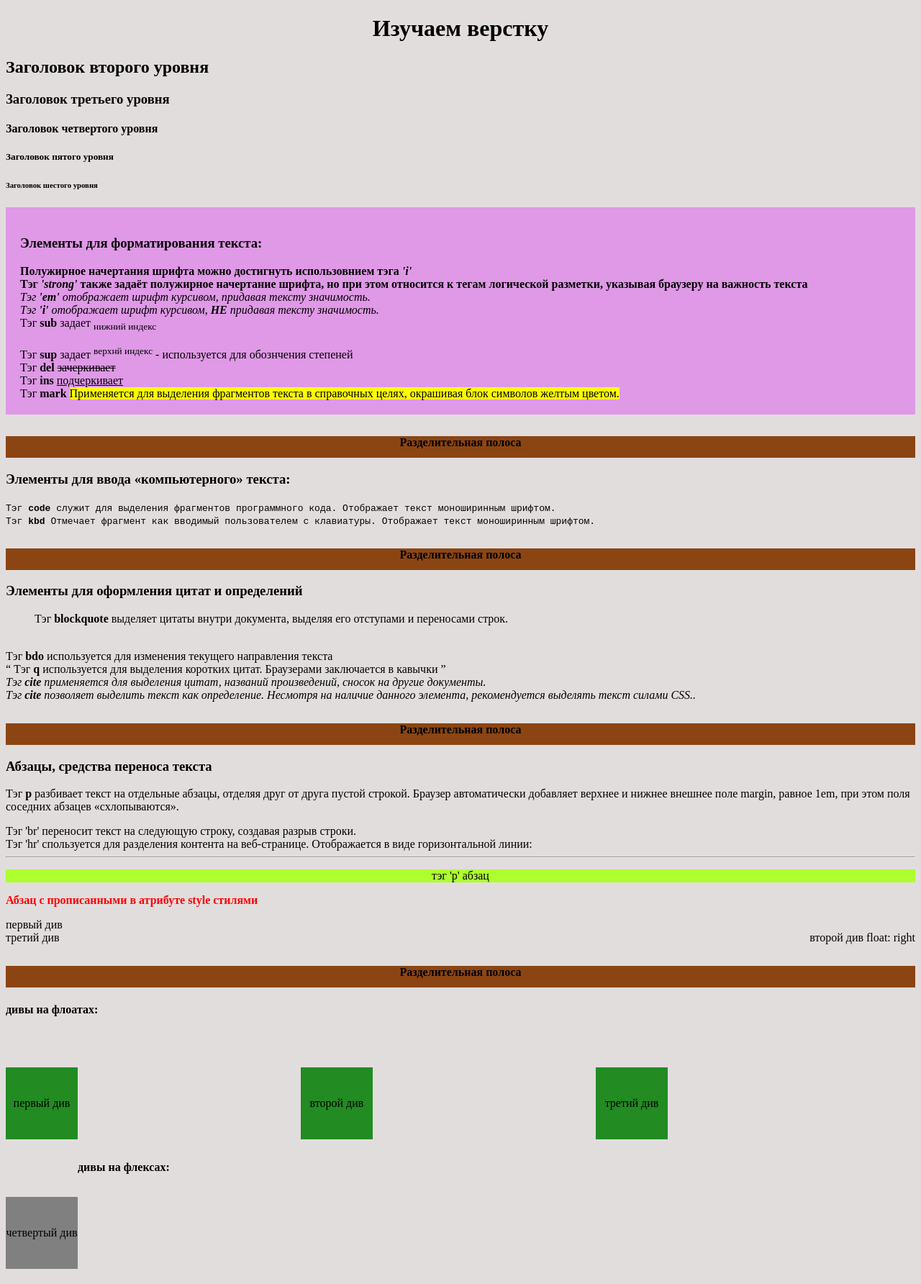
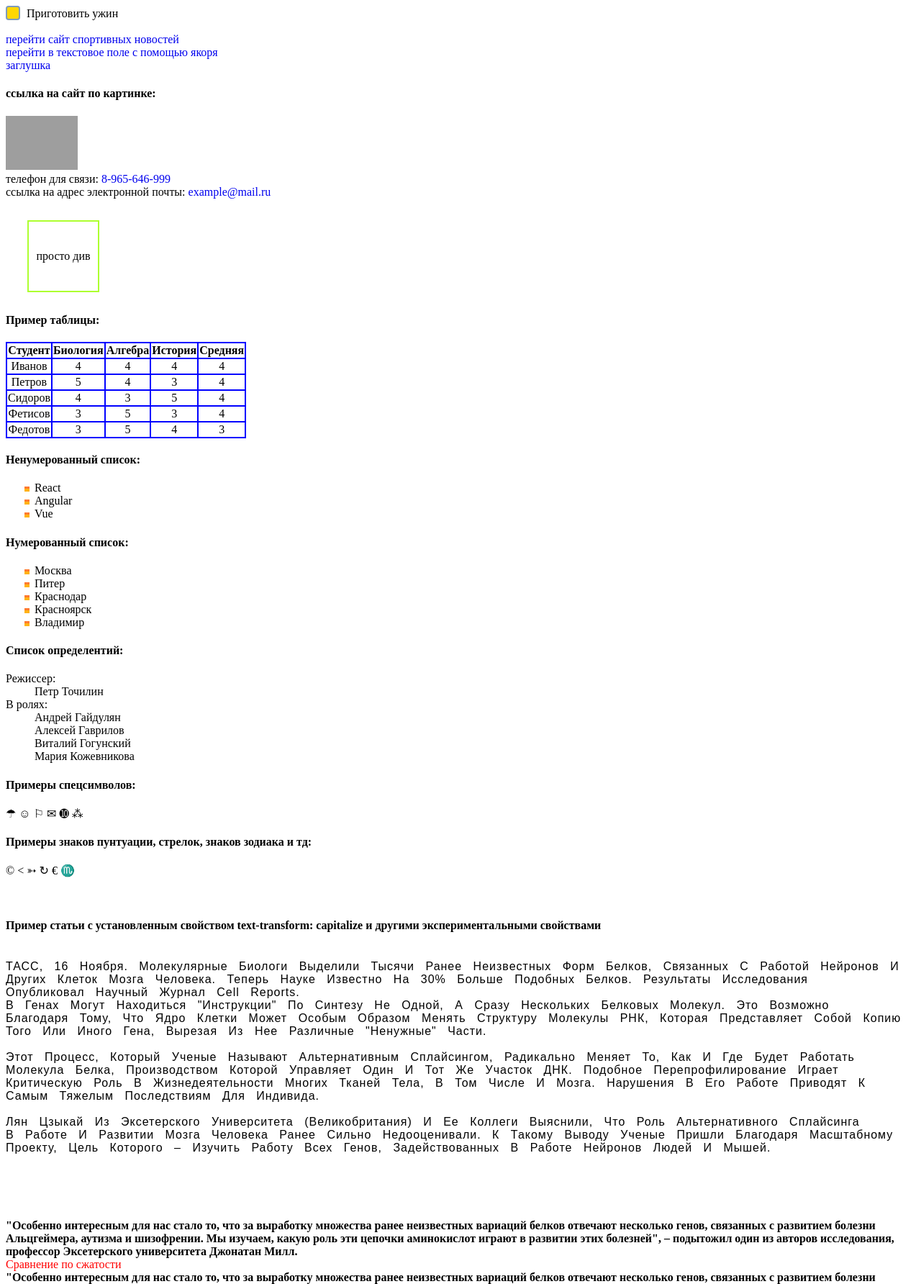
Before and after one commit to 7on999/SemyonPapin_nc2021, a plain HTML site: page index.html in a window 1280 px wide. Shown: the top 1784 px of the page at 72% size. Drawn offline with Linux system fonts and the light colour scheme; grey boxes are pictures that could not be loaded.

Commit message:
done 2hw

```diff
--- a/index.css
+++ b/index.css
@@ -1,170 +1,198 @@
-body {
-  background-color:rgba(219, 212, 212, 0.789);
+* {
+	box-sizing: border-box;
 }
 
-h1 {
+table.example,
+table.example tr th,
+table.example tr td{
+  border: 2px solid blue;
+  border-collapse: collapse;
   text-align: center;
 }
 
-.editText {
-  background-color: rgba(222, 135, 233, 0.789);
-  padding: 20px;
+.news {
+  text-transform: capitalize;
+  white-space: pre-line;
+  word-spacing: 10px;
+  letter-spacing: 1px;
+  font-family: fantasy;
 }
 
-.space{
-  margin-top: 30px;
-  height: 30px;
-  background-color: saddlebrown;
-  color:black;
-  text-align: center;
-  font-weight: bold;
-  vertical-align: center;
+.news2 {
+  font-weight:  700;
+  font-stretch: ultra-expanded;
 }
 
-.testP {
-  text-align: center;
-  background-color:greenyellow
+.news3 {
+  font-weight:  700;
+  font-stretch: ultra-condensed;
 }
 
-.FR {
-  float:right
-}
-
-.secondDiv div{
-  text-align: center;;
-  width:100px;
-  height: 100px;
-  background-color:forestgreen;
-  float:left;
-  margin: 50px 310px 30px 0;
-}
-
-.secondDiv div:last-child{
-  margin: 50px 0 30px 0;
-  background-color:gray
-}
-
-.secondDiv div span:nth-child(1n){
-  line-height: 100px;
-  vertical-align: middle;
+.smoke {
+  font: normal small-caps 15px fantasy;
 }
 
 
-.thirdGroupDiv{
-  background-color:honeydew;
-  height: 200px;
-  clear:both;
-  margin-top: 20px;
-  display: flex;
-  justify-content: space-around;
-  align-items:center;
-  text-align: center;
+a link {
+  color: blue;
+  border-bottom: 1px dashed;
+}
+a:visited {
+  color: red;
+}
+a:hover {
+  color: gold;
+  border-bottom: .07em solid;
+}
+a:active {
+  color: green;
+  border-bottom: 1px dashed;
 }
 
-.thirdGroupDiv div{
-  line-height: 100px;
+a {
+  text-decoration: none;
 }
 
-.thirdGroupDiv div span{
-  vertical-align: middle;
+li {
+  list-style-image: linear-gradient(#FF7A2F 0, #FF7A2F 50%, #FFB214 50%);
 }
 
-.thirdGroupDiv :nth-child(1n){
+div#b{
+  width: 100px;
   height: 100px;
- width: 100px;
- background-color:gold;
+  border: 2px solid greenyellow;
+  margin: 30px;
+  display: flex;
+  align-items:center;
+  justify-content:center;
 }
-
-#SS {
-  margin-left: calc(100%/2);
-}
-
-.position{
-  /* width: 100vw; */
-  position: relative;
- background-color:coral;
- height: 500px;
+/*
+label {
   display: flex;
- justify-content: space-between;
   align-items: center;
 }
 
-
-div.position div{
-  background-color:rgb(44, 122, 182);
-  height: 90px;
-  width:90px;
-  line-height: 90px;
-  text-align: center;
+.custom-check-icon {
+  position: relative;
+  width: 20px;
+  height: 20px;
+  border: 2px solid blueviolet;
+  margin-right: 8px;
 }
 
- div.position div span{
-  vertical-align: middle;
-  background-color:cornflowerblue;
-
+.custom-check-icon::before {
+  content: "";
+  position: absolute;
+  width: 8px;
+  height: 8px;
+  background-color: #9b7ede;
+  top: 50%;
+  left: 50%;
+  transform: translate(-50%, -50%);
 }
 
- div.position div#special1,
- div.position div#special2,
- div.position div#special3{
-  background-color:rgb(182, 44, 44);
-  top:10%;
+label input:checked ~ .custom-check-icon::before {
+  display: block;
+} */
+
+/* .form-group input {
+	position: absolute;
+	z-index: 1;
+	opacity: 1;
+  width: 100px;
+	margin: 10px 0 0 20px;
+} */
+/* .checkbox__text {
+	position: relative;
+	padding: 0 0 0 60px;
+	cursor: pointer;
+} */
+/* .checkbox__text:before {
+	content: '';
+	position: absolute;
+	top: -4px;
+	left: 0;
+	width: 50px;
+	height: 26px;
+	border-radius: 13px;
+	background: #CDD1DA;
+	box-shadow: inset 0 2px 3px rgba(0,0,0,.2);
+	transition: .2s;
 }
+.checkbox__text:after {
+	content: '';
+	position: absolute;
+	top: -2px;
+	left: 2px;
+	width: 22px;
+	height: 22px;
+	border-radius: 10px;
+	background: #FFF;
+	box-shadow: 0 2px 5px rgba(0,0,0,.3);
+	transition: .2s;
+}
+.checkbox input:checked + .checkbox__text:before {
+	background: #9FD468;
+}
+.checkbox input:checked + .checkbox__text:after {
+	left: 26px;
+}
+.checkbox input:focus + .checkbox__text:before {
+	box-shadow: inset 0 2px 3px rgba(0,0,0,.2), 0 0 0 3px rgba(255,255,0,.7);
+} */
 
- div.position div#special1 span,
- div.position div#special2 span,
- div.position div#special3 span{
-  background-color:forestgreen;
 
- }
 
- #special1{
-  position: absolute;
-  left: 0%;
- }
 
- #special2{
-  position: absolute;
-  left: 50%;
-  transform: translateX(-50%)
+
+
+label {
+	cursor: pointer;
 }
 
 
- #special3{
+.real-checkbox {
+	width: 0;
+	height: 0;
+	opacity: 0;
 	position: absolute;
-  left: 100%;
-  transform: translateX(-100%)
+	z-index: -1;
+}
+
+.custom-checkbox:hover {
+	box-shadow:  0px 0px 10px blue;
 }
 
 
- #z {
+.custom-checkbox {
 	position: relative;
+	display: inline-block;
+	width: 20px;
+	height: 20px;
+  background: gold;
+	border: 2px solid #7e9bbd;
+	border-radius: 4px;
+	vertical-align: sub;
+	margin-right: 5px;
 }
 
-#z1 {
+.custom-checkbox::before {
+	content: '';
+	display: inline-block;
+	width: 15px;
+	height: 15px;
+	background-image: url('./check.svg');
+	background-size: contain;
+  /* background-size: cover; */
+	background-repeat: no-repeat;
 	position: absolute;
-  display: inline-block;
-  left:0;
-  width: 150px;
-  height: 150px;
- background-color:red;
- z-index: 1;
+	left: 50%;
+	top: 50%;
+	transform:  scale(0);
+	margin-top: 1px;
+	transition: 0.2s ease-in;
 }
 
- #z2 {
-  position: absolute;
-  display: inline-block;
-  left:10%;
-   width: 150px;
-   height: 150px;
-  background-color:blue
+.real-checkbox:checked + .custom-checkbox::before {
+  transform:translate(-50%, -50%)  scale(1);
 }
-
-#z3 {
-  position: absolute;
-  display: inline-block;
-  left:15%;
-  width: 150px;
-  height: 150px;
- background-color:green
-}
--- a/index.html
+++ b/index.html
@@ -13,156 +13,189 @@
 </head>
 
 <body>
-  <h1> Изучаем верстку </h1>
 
-  <h2> Заголовок второго уровня </h2>
-  <h3> Заголовок третьего уровня </h3>
-  <h4> Заголовок четвертого уровня </h4>
-  <h5> Заголовок пятого уровня </h5>
-  <h6> Заголовок шестого уровня </h6>
+  <div class="form-group">
+    <label>
+        <input type="checkbox"  class="real-checkbox">
+        <span class="custom-checkbox"> </span>
+        Приготовить ужин
+    </label>
+</div>
+
+ <br/>
+
+  <a href='https://www.championat.com/'>перейти сайт спортивных новостей</a>
+  <br/>
+  <a href="#x">перейти в текстовое поле с помощью якоря</a>
+  <br/>
+  <a href="#">заглушка</a>
+  <h4>ссылка на сайт по картинке:</h4>
+  <a href='https://www.google.com/' target='_blank'> <img style='width:100px'
+      src='https://pbs.twimg.com/profile_images/1045580248467886080/_uwwJdr3_400x400.jpg' /> </a>
+  <br />
+  <span>телефон для связи:</span><a href="tel:+7969929339"> 8-965-646-999</a>
+  <br />
+
+  <span> ссылка на адрес электронной почты:</span>
+  <a href="mailto:example@mail.ru">example@mail.ru</a>
+ <div id="b"> <span>просто див</span></div>
+  <h4>Пример таблицы:</h4>
+  <table class='example'>
+    <tr>
+      <th>Студент</th>
+      <th>Биология</th>
+      <th>Алгебра</th>
+      <th>История</th>
+      <th>Средняя</th>
+    </tr>
+    <tr>
+      <td>Иванов</td>
+      <td>4</td>
+      <td>4</td>
+      <td>4</td>
+      <td>4</td>
+    </tr>
+    <tr>
+      <td>Петров</td>
+      <td>5</td>
+      <td>4</td>
+      <td>3</td>
+      <td>4</td>
+    </tr>
+    <tr>
+      <td>Сидоров</td>
+      <td>4</td>
+      <td>3</td>
+      <td>5</td>
+      <td>4</td>
+    </tr>
+    <tr>
+      <td>Фетисов</td>
+      <td>3</td>
+      <td>5</td>
+      <td>3</td>
+      <td>4</td>
+    </tr>
+    <tr>
+      <td>Федотов</td>
+      <td>3</td>
+      <td>5</td>
+      <td>4</td>
+      <td>3</td>
+    </tr>
+  </table>
+
+  <h4>Ненумерованный список:</h4>
+  <ul>
+    <li>React</li>
+    <li>Angular</li>
+    <li>Vue</li>
+  </ul>
+
+  <h4>Нумерованный список:</h4>
+  <ol type='I'>
+    <li>Москва</li>
+    <li>Питер</li>
+    <li>Краснодар</li>
+    <li>Красноярск</li>
+    <li>Владимир</li>
+  </ol>
+
+  <h4> Список определентий:</h4>
+  <dl>
+    <dt>Режиссер:</dt>
+    <dd>Петр Точилин</dd>
+    <dt>В ролях:</dt>
+    <dd>Андрей Гайдулян</dd>
+    <dd>Алексей Гаврилов</dd>
+    <dd>Виталий Гогунский</dd>
+    <dd>Мария Кожевникова</dd>
+  </dl>
 
 
-  <div class='editText'>
-    <h3> Элементы для форматирования текста: </h3>
-    <b> Полужирное начертания шрифта можно достигнуть использовнием тэга <i>'i'</i> </b>
-    <br>
-    <strong> Тэг <i>'strong'</i> также задаёт полужирное начертание шрифта, но при этом относится к тегам логической
-      разметки, указывая браузеру на важность текста </strong>
-    <br>
-    <em> Тэг <b>'em'</b> отображает шрифт курсивом, придавая тексту значимость.</em>
-    <br>
-    <i> Тэг <b>'i'</b> отображает шрифт курсивом, <b> НЕ </b>придавая тексту значимость.</i>
-    <br>
-    Тэг <b>sub</b> задает <sub> нижний индекс</sub>
-    <br>
-    <br>
-    Тэг <b>sup</b> задает <sup> верхнй индекс</sup> - используется для обознчения степеней
-    <br>
-    Тэг <b>del</b> <del> зачеркивает</del>
-    <br>
-    Тэг <b>ins</b> <ins> подчеркивает </ins>
-    <br>
-    Тэг <b>mark</b> <mark> Применяется для выделения фрагментов текста в справочных целях, окрашивая блок символов
-      желтым цветом. </mark>
+  <h4> Примеры спецсимволов:</h4>
+
+  <span> &#9730 </span>
+  <span> &#9786 </span>
+  <span> &#9872</span>
+  <span> &#9993</span>
+  <span> &#10131 </span>
+  <span>&#8258 </span>
+
+  <br />
+  <h4> Примеры знаков пунтуации, стрелок, знаков зодиака и тд:</h4>
+
+  <span> &copy; </span>
+  <span> &lt; </span>
+  <span> &#10163;</span>
+  <span> &#8635;</span>
+  <span> &euro; </span>
+  <span> &#9807;</span>
+
+  <br />
+  <br />
+  <br />
+  <h4> Пример статьи c установленным свойством text-transform: capitalize и другими экспериментальными свойствами</h4>
+  <div class='news'>
+    ТАСС, 16 ноября. Молекулярные биологи выделили тысячи ранее неизвестных форм белков, связанных с работой нейронов и
+    других клеток мозга человека. Теперь науке известно на 30% больше подобных белков. Результаты исследования
+    опубликовал научный журнал Cell Reports.
+    В генах могут находиться "инструкции" по синтезу не одной, а сразу нескольких белковых молекул. Это возможно
+    благодаря тому, что ядро клетки может особым образом менять структуру молекулы РНК, которая представляет собой копию
+    того или иного гена, вырезая из нее различные "ненужные" части.
+
+    Этот процесс, который ученые называют альтернативным сплайсингом, радикально меняет то, как и где будет работать
+    молекула белка, производством которой управляет один и тот же участок ДНК. Подобное перепрофилирование играет
+    критическую роль в жизнедеятельности многих тканей тела, в том числе и мозга. Нарушения в его работе приводят к
+    самым тяжелым последствиям для индивида.
+
+    Лян Цзыкай из Эксетерского университета (Великобритания) и ее коллеги выяснили, что роль альтернативного сплайсинга
+    в работе и развитии мозга человека ранее сильно недооценивали. К такому выводу ученые пришли благодаря масштабному
+    проекту, цель которого – изучить работу всех генов, задействованных в работе нейронов людей и мышей.
   </div>
 
-  <div class='space'>
-    <span> Разделительная полоса </span>
+  <br />
+  <br />
+  <br />
+  <br />
+  <br />
+
+  <div class="news2">
+    "Особенно интересным для нас стало то, что за выработку множества ранее неизвестных вариаций белков отвечают
+    несколько генов, связанных с развитием болезни Альцгеймера, аутизма и шизофрении. Мы изучаем, какую роль эти цепочки
+    аминокислот играют в развитии этих болезней", – подытожил один из авторов исследования, профессор Эксетерского
+    университета Джонатан Милл.
+  </div>
+  <span style='color:red'>Сравнение по сжатости</span>
+  <div class="news3">
+    "Особенно интересным для нас стало то, что за выработку множества ранее неизвестных вариаций белков отвечают
+    несколько генов, связанных с развитием болезни Альцгеймера, аутизма и шизофрении. Мы изучаем, какую роль эти цепочки
+    аминокислот играют в развитии этих болезней", – подытожил один из авторов исследования, профессор Эксетерского
+    университета Джонатан Милл.
   </div>
 
+  <div class="smoke">
+    Наилучшим решением для курящих людей станет полный отказ от курения, подчеркивают в PMI. Это единственный способ
+    полностью исключить связанные с курением риски. Но, по оценкам экспертов, девять из десяти курильщиков не
+    отказываются от вредной привычки. В итоге борьба с курением, которую многие страны начали несколько десятилетий
+    назад, не приносит значительного эффекта.
 
-  <h3> Элементы для ввода «компьютерного» текста: </h3>
-  <code> Тэг <b>code</b> cлужит для выделения фрагментов программного кода. Отображает текст моноширинным шрифтом. </code>
-  <br>
-  <kbd> Тэг <b>kbd</b> Отмечает фрагмент как вводимый пользователем с клавиатуры. Отображает текст моноширинным шрифтом. </kbd>
-  <br>
-  <div class='space'>
-    <span> Разделительная полоса </span>
-  </div>
-  <h3> Элементы для оформления цитат и определений </h3>
-  <blockquote> Тэг <b>blockquote</b> выделяет цитаты внутри документа, выделяя его отступами и переносами строк. </blockquote>
-  <br>
-  <bdo> Тэг <b>bdo</b>  используется для изменения текущего направления текста </bdo>
-  <br>
-  <q> Тэг <b>q</b>  используется для выделения коротких цитат. Браузерами заключается в кавычки </q>
-  <br>
-  <cite> Тэг <b>cite</b>  применяется для выделения цитат, названий произведений, сносок на другие документы. </cite>
-  <br>
-  <dfn> Тэг <b>cite</b>  позволяет выделить текст как определение. Несмотря на наличие данного элемента, рекомендуется выделять текст силами CSS.. </dfn>
+    Учитывая это, еще в 1997 году Координационный центр ООН по табаку и здоровью выпустил рекомендации, которые были
+    призваны помочь взрослым курильщикам, которые не бросают. Для таких курильщиков он призвал снижать токсичность
+    табачных изделий.
 
-  <div class='space'>
-    <span> Разделительная полоса </span>
+    «В ответ на вызовы нового времени PMI приступила к разработке нового класса продуктов, — вспоминают в компании. — И
+    уже более 20 лет мы занимаемся разработкой и научной оценкой альтернативных продуктов с пониженным риском».
+
   </div>
 
-  <h3>  Абзацы, средства переноса текста</h3>
- <p>
-  Тэг <b>p</b> разбивает текст на отдельные абзацы, отделяя друг от друга пустой строкой.
-  Браузер автоматически добавляет верхнее и нижнее внешнее поле margin, равное 1em, при этом поля соседних абзацев «схлопываются».
- </p>
- Тэг 'br' переносит текст на следующую строку, создавая разрыв строки.
-  <br>
-  Тэг 'hr' спользуется для разделения контента на веб-странице. Отображается в виде горизонтальной линии:
-  <hr>
+  <div>
+    <p> Просто текст Просто текст Просто текст Просто текст Просто текст Просто текст Просто текст Просто текст Просто
+      текст</p>
+    <textarea id="x" cols="30" rows="10"></textarea>
+  </div>
+</body>
 
 
-  <p class='testP'>тэг 'p' абзац</p>
-<p style="font-weight: bold; color: red;"> Абзац с прописанными в атрибуте style стилями</p>
-
-  <div>
-  <div > первый див </div>
-  <div class='FR'> второй див float: right </div>
-  <div> третий див </div>
-</div>
-
-<div class='space'>
-  <span> Разделительная полоса </span>
-</div>
-
-<h4> дивы на флоатах:</h4>
-<div class='secondDiv'>
-  <div> <span> первый див </span> </div>
-  <div> <span> второй див </span>  </div>
-  <div> <span>  третий див </span> </div>
-  <div> <span>  четвертый див </span> </div>
-</div>
-
-<h4> дивы на флексах:</h4>
-<div class='thirdGroupDiv'>
-  <div> <span> первый див </span> </div>
-  <div> <span> второй див </span>  </div>
-  <div> <span>  третий див </span> </div>
-</div>
-
-<div class='space'>
-  <span> Разделительная полоса </span>
-</div>
-<br/>
-<span id='SS'> Просто span c margin-left: calc(100%/2) </span>
-<br/>
-
-<div class='space'>
-  <span> Разделительная полоса </span>
-</div>
-
-<h4> Следующая область с position:absolute;</h4>
-<h4>2 ряда отцентрированы по разному</h4>
-<div class='position'>
-  <div>
-    <span> Первый див </span>
-  </div>
-  <div>
-    <span> Второй див </span>
-  </div>
-  <div>
-    <span> Третий див </span>
-  </div>
-
-
-  <div id='special1'>
-    <span> Особый  див </span>
-  </div>
-  <div id='special2'>
-    <span> Особый  див </span>
-  </div>
-  <div id='special3'>
-    <span> Особый  див </span>
-  </div>
-
-</div>
-
-<div class='space'>
-  <span> Разделительная полоса </span>
-</div>
-
-<h4> тестим z index</h4>
-
-<div id='z'>
-  <div id='z1'> z index самый большой - поэтому поглотил второй квадрат </div>
-  <div id='z2'>2 </div>
-  <div id='z3'> 3 </div>
-</div>
-
-
-</body>
 
 </html>
```
Also changed, not shown: check.svg (added). Lines whose indentation alone changed are shown as unchanged.
